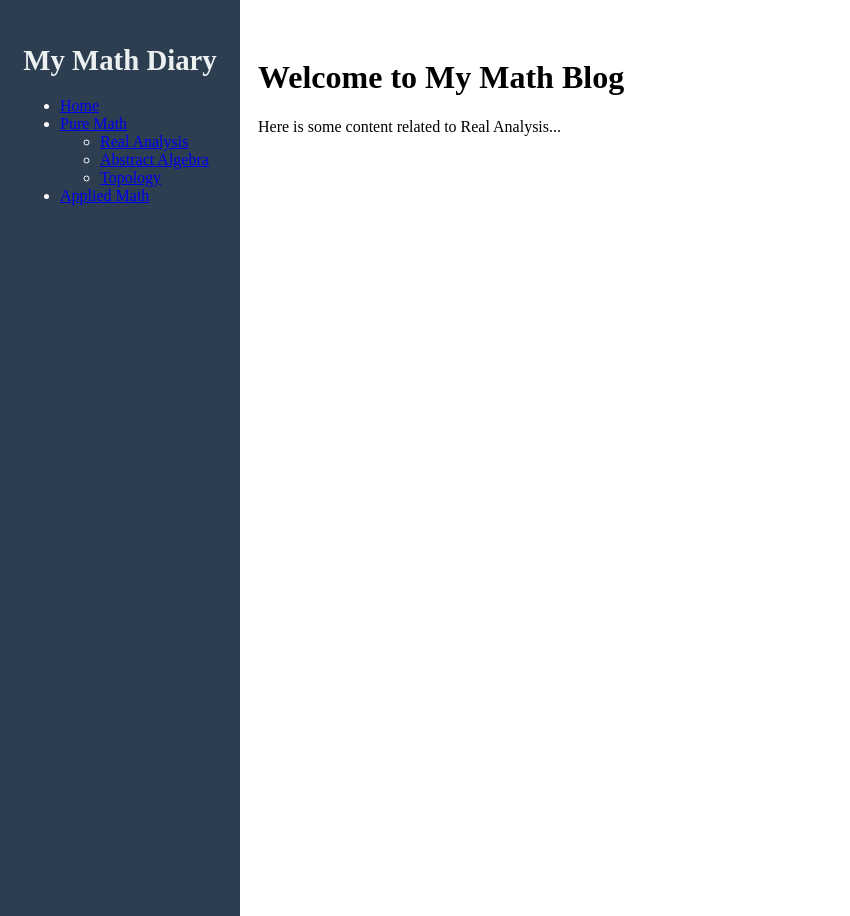
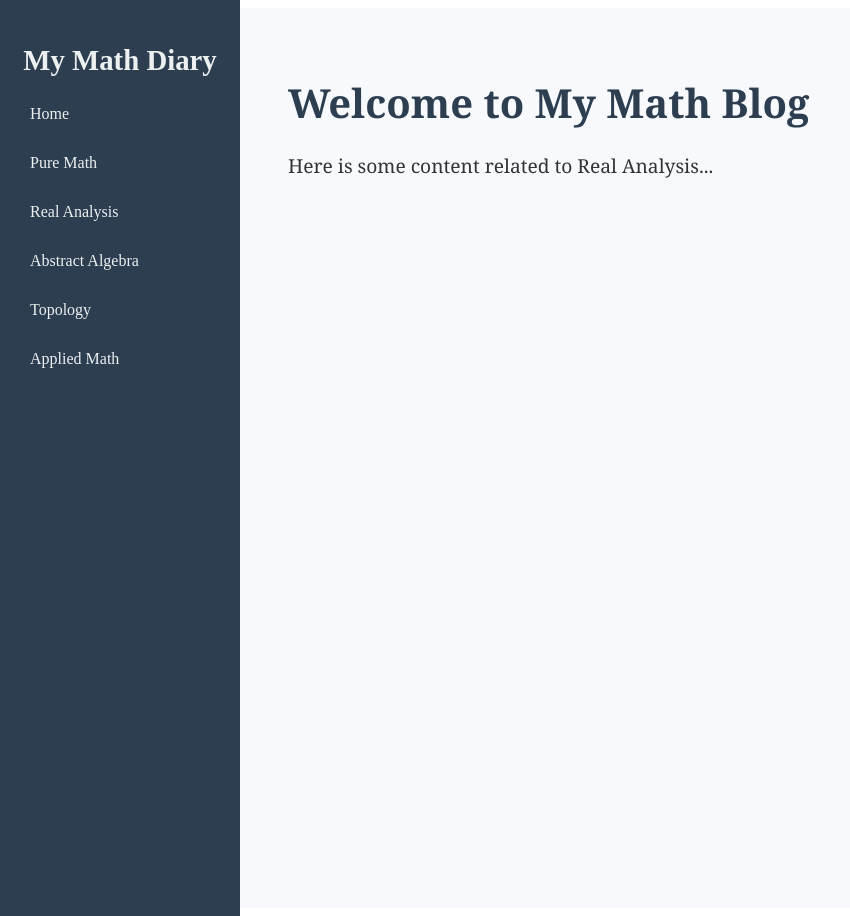
Before and after one commit to GitDisciplined/GitDisciplined.github.io, a Jekyll site: the page built from index.md, in a window 1280 px wide. Shown: the whole page, without its empty margins (0-850 px from the left). Built offline with Jekyll 4.4.1, drawn with Linux system fonts in a browser that asks for light colours.

Commit message:
Update style.css

```diff
--- a/assets/css/style.css
+++ b/assets/css/style.css
@@ -1,6 +1,6 @@
 /* Sidebar */
 .sidebar {
-  width: 200px;                      /* ⬅️ Reduced width */
+  width: 200px;
   background-color: #2c3e50;
   color: #fff;
   padding: 20px;
@@ -8,28 +8,72 @@
   position: fixed;
   top: 0;
   left: 0;
-  transition: transform 0.3s ease;
+  overflow-y: auto;
 }
 
+/* Sidebar Title */
 .sidebar h2 {
-  font-family: 'Merriweather', serif;
   font-size: 1.8em;
   margin-bottom: 20px;
+  text-align: center;
   color: #ecf0f1;
-  text-align: center;
 }
 
-/* Main Content */
-.main-content {
-  margin-left: 230px;               /* ⬅️ Push content more to the right */
-  padding: 30px 20px;
-  transition: margin-left 0.3s ease;
+/* Sidebar Links */
+.sidebar ul {
+  list-style: none;
+  padding: 0;
 }
 
-/* Responsive (Mobile) */
+.sidebar li {
+  margin: 15px 0;
+}
+
+.sidebar a {
+  color: #ecf0f1;
+  text-decoration: none;
+  display: block;
+  padding: 8px 10px;
+  border-radius: 4px;
+  transition: background 0.3s ease;
+}
+
+.sidebar a:hover {
+  background-color: #3498db;
+}
+
+/* ✅ Main Content */
+.main-content {
+  margin-left: 220px;                 /* ensures space for sidebar */
+  padding: 40px 60px;                 /* spacing inside content */
+  background-color: #f7f9fc;          /* light, professional background */
+  min-height: 100vh;
+  color: #333;
+  font-family: "Georgia", serif;
+  max-width: 900px;                   /* set a readable width */
+  margin-right: auto;
+  margin-left: 220px;                 /* aligns to the right of sidebar */
+  box-sizing: border-box;
+}
+
+/* Headings and Paragraphs */
+.main-content h1 {
+  font-size: 2.5em;
+  margin-bottom: 20px;
+  color: #2c3e50;
+}
+
+.main-content p {
+  font-size: 1.2em;
+  line-height: 1.7;
+}
+
+/* 📱 Mobile Responsiveness */
 @media screen and (max-width: 768px) {
   .sidebar {
+    position: absolute;
     transform: translateX(-100%);
+    transition: transform 0.3s ease;
   }
 
   .sidebar.show {
@@ -38,9 +82,7 @@
 
   .main-content {
     margin-left: 0;
-  }
-
-  .sidebar.show ~ .main-content {
-    margin-left: 100%;
+    padding: 30px 20px;
+    max-width: 100%;
   }
 }
```
